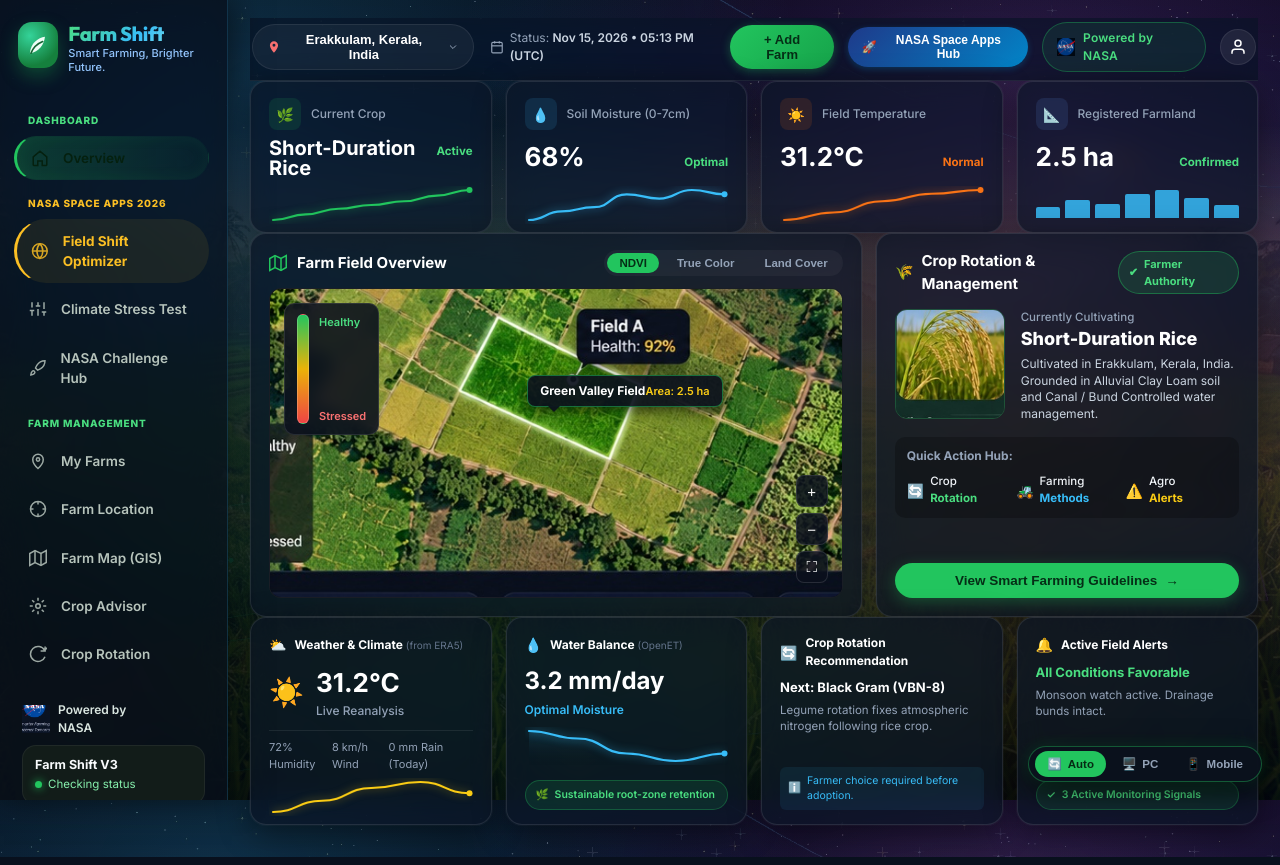
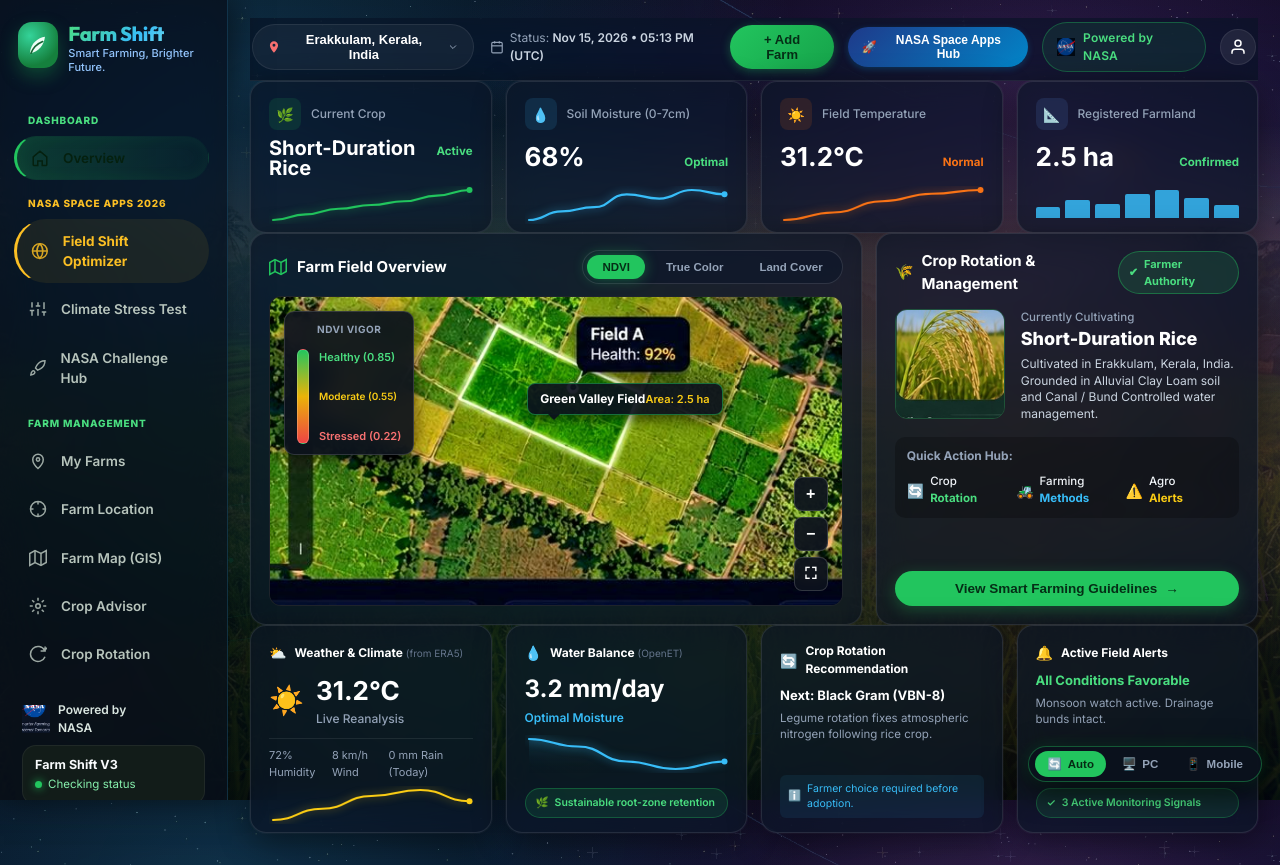
Before and after one commit to sreenath1212/farm-shift, a Flask app: page / in a window 1280 px wide. Run offline with Flask 3, Linux system fonts and the light colour scheme.

Commit message:
Fix Farm Field Overview map: layer switches (NDVI, True Color, Land Cover), interactive zoom controls, and dynamic legend

```diff
--- a/index.html
+++ b/index.html
@@ -398,9 +398,9 @@
                   <h2 class="card-heading-title">Farm Field Overview</h2>
                 </div>
                 <div class="layer-toggle-group">
-                  <button class="layer-toggle-btn active" data-layer="NDVI">NDVI</button>
-                  <button class="layer-toggle-btn" data-layer="True Color">True Color</button>
-                  <button class="layer-toggle-btn" data-layer="Land Cover">Land Cover</button>
+                  <button class="layer-toggle-btn active" data-layer="NDVI" onclick="FarmMap.setDesktopLayer('NDVI')">NDVI</button>
+                  <button class="layer-toggle-btn" data-layer="True Color" onclick="FarmMap.setDesktopLayer('True Color')">True Color</button>
+                  <button class="layer-toggle-btn" data-layer="Land Cover" onclick="FarmMap.setDesktopLayer('Land Cover')">Land Cover</button>
                 </div>
               </div>
 
@@ -414,18 +414,22 @@
                   </div>
                 </div>
 
-                <div class="map-legend-vertical">
-                  <div class="legend-bar-gradient"></div>
-                  <div class="legend-text-labels">
-                    <span class="lbl-healthy">Healthy</span>
-                    <span class="lbl-stressed">Stressed</span>
+                <div class="map-legend-vertical" id="desk-map-legend">
+                  <div style="font-size: 10px; font-weight: 700; color: #94a3b8; text-transform: uppercase; letter-spacing: 0.5px; margin-bottom: 6px;">NDVI Vigor</div>
+                  <div style="display: flex; align-items: center; gap: 10px;">
+                    <div class="legend-bar-gradient" style="width: 12px; height: 95px; border-radius: 6px; background: linear-gradient(to bottom, #22c55e 0%, #eab308 50%, #ef4444 100%); border: 1px solid rgba(255,255,255,0.2);"></div>
+                    <div class="legend-text-labels" style="display: flex; flex-direction: column; justify-content: space-between; height: 95px; font-size: 11px; font-weight: 600;">
+                      <span class="lbl-healthy" style="color: #4ade80;">Healthy (0.85)</span>
+                      <span style="color: #facc15; font-size: 10px;">Moderate (0.55)</span>
+                      <span class="lbl-stressed" style="color: #f87171;">Stressed (0.22)</span>
+                    </div>
                   </div>
                 </div>
 
                 <div class="map-controls-group">
-                  <button class="map-ctrl-btn" id="desk-map-zoomin" title="Zoom In">+</button>
-                  <button class="map-ctrl-btn" id="desk-map-zoomout" title="Zoom Out">−</button>
-                  <button class="map-ctrl-btn" id="desk-map-fullscreen" title="Toggle Fullscreen">⛶</button>
+                  <button class="map-ctrl-btn" id="desk-map-zoomin" onclick="FarmMap.zoomIn()" title="Zoom In">+</button>
+                  <button class="map-ctrl-btn" id="desk-map-zoomout" onclick="FarmMap.zoomOut()" title="Zoom Out">−</button>
+                  <button class="map-ctrl-btn" id="desk-map-fullscreen" onclick="FarmMap.toggleFullscreen()" title="Toggle Fullscreen">⛶</button>
                 </div>
               </div>
             </div>
--- a/static/css/v3_enhancements.css
+++ b/static/css/v3_enhancements.css
@@ -695,3 +695,115 @@ body {
   background: #0f172a !important;
   color: #ffffff !important;
 }
+
+/* Farm Field Overview Map Enhancements (NDVI, True Color, Land Cover, Zoom & Legend) */
+.layer-toggle-group {
+  display: flex !important;
+  align-items: center !important;
+  gap: 6px !important;
+  background: rgba(15, 23, 42, 0.75) !important;
+  padding: 4px !important;
+  border-radius: 9999px !important;
+  border: 1px solid rgba(255, 255, 255, 0.12) !important;
+}
+
+.layer-toggle-btn {
+  padding: 5px 14px !important;
+  border-radius: 9999px !important;
+  font-size: 11.5px !important;
+  font-weight: 600 !important;
+  border: 1px solid transparent !important;
+  background: transparent !important;
+  color: #94a3b8 !important;
+  cursor: pointer !important;
+  transition: all 0.2s ease !important;
+  user-select: none !important;
+}
+
+.layer-toggle-btn:hover:not(.active) {
+  color: #ffffff !important;
+  background: rgba(255, 255, 255, 0.08) !important;
+}
+
+.layer-toggle-btn.active {
+  background: #22c55e !important;
+  color: #052e16 !important;
+  font-weight: 700 !important;
+  box-shadow: 0 0 14px rgba(34, 197, 94, 0.45) !important;
+}
+
+.map-canvas-container {
+  position: relative !important;
+  overflow: hidden !important;
+  border-radius: 12px !important;
+  border: 1px solid rgba(255, 255, 255, 0.1) !important;
+  background: #060b13 !important;
+}
+
+.map-background-img {
+  width: 100% !important;
+  height: 100% !important;
+  object-fit: cover !important;
+  display: block !important;
+  transition: transform 0.25s cubic-bezier(0.4, 0, 0.2, 1), filter 0.3s ease !important;
+  transform-origin: center center !important;
+}
+
+.map-legend-vertical {
+  position: absolute !important;
+  top: 14px !important;
+  left: 14px !important;
+  background: rgba(11, 17, 29, 0.92) !important;
+  backdrop-filter: blur(10px) !important;
+  -webkit-backdrop-filter: blur(10px) !important;
+  border: 1px solid rgba(255, 255, 255, 0.14) !important;
+  border-radius: 10px !important;
+  padding: 10px 12px !important;
+  display: flex !important;
+  flex-direction: column !important;
+  gap: 6px !important;
+  z-index: 15 !important;
+  box-shadow: 0 4px 18px rgba(0, 0, 0, 0.6) !important;
+  pointer-events: none !important;
+}
+
+.map-controls-group {
+  position: absolute !important;
+  bottom: 14px !important;
+  right: 14px !important;
+  display: flex !important;
+  flex-direction: column !important;
+  gap: 6px !important;
+  z-index: 20 !important;
+}
+
+.map-ctrl-btn {
+  width: 34px !important;
+  height: 34px !important;
+  border-radius: 8px !important;
+  background: rgba(11, 17, 29, 0.92) !important;
+  backdrop-filter: blur(8px) !important;
+  -webkit-backdrop-filter: blur(8px) !important;
+  border: 1px solid rgba(255, 255, 255, 0.16) !important;
+  color: #ffffff !important;
+  display: flex !important;
+  align-items: center !important;
+  justify-content: center !important;
+  font-size: 16px !important;
+  font-weight: 700 !important;
+  cursor: pointer !important;
+  transition: all 0.2s ease !important;
+  user-select: none !important;
+}
+
+.map-ctrl-btn:hover {
+  background: rgba(34, 197, 94, 0.3) !important;
+  border-color: #22c55e !important;
+  color: #4ade80 !important;
+  transform: scale(1.08) !important;
+  box-shadow: 0 0 10px rgba(34, 197, 94, 0.4) !important;
+}
+
+.map-ctrl-btn:active {
+  transform: scale(0.92) !important;
+}
--- a/static/js/app.js
+++ b/static/js/app.js
@@ -26,6 +26,9 @@ const FarmApp = {
 
     // Check if farm is registered and sync live weather
     await this.syncLiveTelemetry();
+
+    // Initialize map engine
+    if (typeof FarmMap !== 'undefined') FarmMap.init();
 
     // Render current view
     this.renderAll();
@@ -267,6 +270,7 @@ const FarmApp = {
     if (mobRecDesc) mobRecDesc.textContent = `Active plot: ${farm.name} (${farm.acreage} ha). Tap below to explore smart farming guidelines.`;
 
     this.renderOverviewCharts();
+    if (typeof FarmMap !== 'undefined') FarmMap.setupDesktopMap();
   },
 
   renderOverviewCharts: function() {
--- a/static/js/map.js
+++ b/static/js/map.js
@@ -1,12 +1,16 @@
 /**
- * Farm Shift V1 - Satellite Map & NDVI Engine
- * NASA Harvest & Landsat/Sentinel Field Viewer
+ * Farm Shift V3 - Satellite Map & Multi-Spectral Engine
+ * Multi-layer satellite viewer: NDVI (Vigor), True Color (Natural RGB), ESA Land Cover
+ * Smooth pan/zoom, interactive legend, and fullscreen controls
  */
 
 const FarmMap = {
   currentLayer: 'NDVI',
   currentMobileMode: 'Satellite',
   zoomLevel: 1.0,
+  minZoom: 0.8,
+  maxZoom: 2.2,
+  zoomStep: 0.2,
 
   init: function(farmData) {
     this.setupDesktopMap(farmData);
@@ -20,42 +24,72 @@ const FarmMap = {
     // Layer buttons listener
     const layerBtns = container.querySelectorAll('.layer-toggle-btn');
     layerBtns.forEach(btn => {
-      btn.addEventListener('click', (e) => {
-        layerBtns.forEach(b => b.classList.remove('active'));
-        btn.classList.add('active');
+      btn.onclick = (e) => {
+        e.preventDefault();
         const layer = btn.getAttribute('data-layer');
         FarmMap.setDesktopLayer(layer);
-      });
+      };
     });
 
     // Zoom controls
     const btnZoomIn = document.getElementById('desk-map-zoomin');
     const btnZoomOut = document.getElementById('desk-map-zoomout');
     const btnFullscreen = document.getElementById('desk-map-fullscreen');
-    const mapImg = document.getElementById('desktop-map-img');
 
-    if (btnZoomIn && mapImg) {
-      btnZoomIn.addEventListener('click', () => {
-        FarmMap.zoomLevel = Math.min(FarmMap.zoomLevel + 0.15, 1.6);
-        mapImg.style.transform = `scale(${FarmMap.zoomLevel})`;
-      });
+    if (btnZoomIn) {
+      btnZoomIn.onclick = (e) => {
+        e.preventDefault();
+        FarmMap.zoomIn();
+      };
     }
 
-    if (btnZoomOut && mapImg) {
-      btnZoomOut.addEventListener('click', () => {
-        FarmMap.zoomLevel = Math.max(FarmMap.zoomLevel - 0.15, 0.9);
-        mapImg.style.transform = `scale(${FarmMap.zoomLevel})`;
-      });
+    if (btnZoomOut) {
+      btnZoomOut.onclick = (e) => {
+        e.preventDefault();
+        FarmMap.zoomOut();
+      };
     }
 
-    if (btnFullscreen && container) {
-      btnFullscreen.addEventListener('click', () => {
-        if (!document.fullscreenElement) {
-          container.requestFullscreen().catch(() => {});
-        } else {
-          document.exitFullscreen().catch(() => {});
-        }
-      });
+    if (btnFullscreen) {
+      btnFullscreen.onclick = (e) => {
+        e.preventDefault();
+        FarmMap.toggleFullscreen();
+      };
+    }
+  },
+
+  zoomIn: function() {
+    this.zoomLevel = Math.min(this.zoomLevel + this.zoomStep, this.maxZoom);
+    this.applyZoom();
+  },
+
+  zoomOut: function() {
+    this.zoomLevel = Math.max(this.zoomLevel - this.zoomStep, this.minZoom);
+    this.applyZoom();
+  },
+
+  applyZoom: function() {
+    const mapImg = document.getElementById('desktop-map-img');
+    if (!mapImg) return;
+    mapImg.style.transition = 'transform 0.25s cubic-bezier(0.4, 0, 0.2, 1)';
+    mapImg.style.transformOrigin = 'center center';
+    mapImg.style.transform = `scale(${this.zoomLevel.toFixed(2)})`;
+
+    // Visual feedback on zoom button titles
+    const inBtn = document.getElementById('desk-map-zoomin');
+    const outBtn = document.getElementById('desk-map-zoomout');
+    const zoomText = `${Math.round(this.zoomLevel * 100)}%`;
+    if (inBtn) inBtn.title = `Zoom In (${zoomText})`;
+    if (outBtn) outBtn.title = `Zoom Out (${zoomText})`;
+  },
+
+  toggleFullscreen: function() {
+    const container = document.getElementById('desktop-map-container');
+    if (!container) return;
+    if (!document.fullscreenElement) {
+      container.requestFullscreen().catch(() => {});
+    } else {
+      document.exitFullscreen().catch(() => {});
     }
   },
 
@@ -63,17 +97,70 @@ const FarmMap = {
     this.currentLayer = layer;
     const mapImg = document.getElementById('desktop-map-img');
     const marker = document.getElementById('desk-field-marker');
+    const legend = document.getElementById('desk-map-legend');
+    const container = document.getElementById('desktop-map-container');
+
+    // Update active button state
+    if (container) {
+      const btns = container.querySelectorAll('.layer-toggle-btn');
+      btns.forEach(b => {
+        if (b.getAttribute('data-layer') === layer) {
+          b.classList.add('active');
+        } else {
+          b.classList.remove('active');
+        }
+      });
+    }
+
     if (!mapImg) return;
 
     if (layer === 'NDVI') {
-      mapImg.style.filter = 'saturate(1.4) contrast(1.15) hue-rotate(5deg)';
+      mapImg.src = '/static/images/farm_ndvi.jpg';
+      mapImg.style.filter = 'saturate(1.3) contrast(1.15)';
       if (marker) marker.style.borderColor = 'rgba(34, 197, 94, 0.7)';
+      if (legend) {
+        legend.innerHTML = `
+          <div style="font-size: 10px; font-weight: 700; color: #94a3b8; text-transform: uppercase; letter-spacing: 0.5px; margin-bottom: 6px;">NDVI Vigor</div>
+          <div style="display: flex; align-items: center; gap: 10px;">
+            <div class="legend-bar-gradient" style="width: 12px; height: 95px; border-radius: 6px; background: linear-gradient(to bottom, #22c55e 0%, #eab308 50%, #ef4444 100%); border: 1px solid rgba(255,255,255,0.2);"></div>
+            <div class="legend-text-labels" style="display: flex; flex-direction: column; justify-content: space-between; height: 95px; font-size: 11px; font-weight: 600;">
+              <span class="lbl-healthy" style="color: #4ade80;">Healthy (0.85)</span>
+              <span style="color: #facc15; font-size: 10px;">Moderate (0.55)</span>
+              <span class="lbl-stressed" style="color: #f87171;">Stressed (0.22)</span>
+            </div>
+          </div>
+        `;
+      }
     } else if (layer === 'True Color') {
-      mapImg.style.filter = 'saturate(0.95) contrast(1.05)';
+      mapImg.src = '/static/images/farm_truecolor.jpg';
+      mapImg.style.filter = 'saturate(1.0) contrast(1.05) brightness(1.02)';
       if (marker) marker.style.borderColor = 'rgba(56, 189, 248, 0.7)';
+      if (legend) {
+        legend.innerHTML = `
+          <div style="font-size: 10px; font-weight: 700; color: #94a3b8; text-transform: uppercase; letter-spacing: 0.5px; margin-bottom: 6px;">True Color (RGB)</div>
+          <div style="display: flex; flex-direction: column; gap: 6px; font-size: 11px; font-weight: 600;">
+            <div style="display: flex; align-items: center; gap: 6px;"><span style="display:inline-block; width:10px; height:10px; border-radius:2px; background:#15803d; border:1px solid rgba(255,255,255,0.3);"></span> <span style="color: #e2e8f0;">Lush Paddy</span></div>
+            <div style="display: flex; align-items: center; gap: 6px;"><span style="display:inline-block; width:10px; height:10px; border-radius:2px; background:#166534; border:1px solid rgba(255,255,255,0.3);"></span> <span style="color: #cbd5e1;">Agroforest</span></div>
+            <div style="display: flex; align-items: center; gap: 6px;"><span style="display:inline-block; width:10px; height:10px; border-radius:2px; background:#b45309; border:1px solid rgba(255,255,255,0.3);"></span> <span style="color: #cbd5e1;">Soil & Bunds</span></div>
+            <div style="display: flex; align-items: center; gap: 6px;"><span style="display:inline-block; width:10px; height:10px; border-radius:2px; background:#0284c7; border:1px solid rgba(255,255,255,0.3);"></span> <span style="color: #cbd5e1;">Canal / Water</span></div>
+          </div>
+        `;
+      }
     } else if (layer === 'Land Cover') {
-      mapImg.style.filter = 'saturate(1.8) contrast(1.3) hue-rotate(-25deg)';
+      mapImg.src = '/static/images/farm_landcover.jpg';
+      mapImg.style.filter = 'saturate(1.4) contrast(1.2) brightness(1.05)';
       if (marker) marker.style.borderColor = 'rgba(250, 204, 21, 0.7)';
+      if (legend) {
+        legend.innerHTML = `
+          <div style="font-size: 10px; font-weight: 700; color: #94a3b8; text-transform: uppercase; letter-spacing: 0.5px; margin-bottom: 6px;">ESA Land Cover</div>
+          <div style="display: flex; flex-direction: column; gap: 6px; font-size: 11px; font-weight: 600;">
+            <div style="display: flex; align-items: center; gap: 6px;"><span style="display:inline-block; width:10px; height:10px; border-radius:2px; background:#22c55e; border:1px solid rgba(255,255,255,0.3);"></span> <span style="color: #4ade80;">Paddy (84%)</span></div>
+            <div style="display: flex; align-items: center; gap: 6px;"><span style="display:inline-block; width:10px; height:10px; border-radius:2px; background:#166534; border:1px solid rgba(255,255,255,0.3);"></span> <span style="color: #86efac;">Tree Canopy (8%)</span></div>
+            <div style="display: flex; align-items: center; gap: 6px;"><span style="display:inline-block; width:10px; height:10px; border-radius:2px; background:#0284c7; border:1px solid rgba(255,255,255,0.3);"></span> <span style="color: #38bdf8;">Water/Canal (5%)</span></div>
+            <div style="display: flex; align-items: center; gap: 6px;"><span style="display:inline-block; width:10px; height:10px; border-radius:2px; background:#d97706; border:1px solid rgba(255,255,255,0.3);"></span> <span style="color: #fbbf24;">Bunds & Tracks (3%)</span></div>
+          </div>
+        `;
+      }
     }
   },
 
@@ -83,12 +170,12 @@ const FarmMap = {
 
     const toggles = container.querySelectorAll('.mobile-map-pill');
     toggles.forEach(pill => {
-      pill.addEventListener('click', () => {
+      pill.onclick = () => {
         toggles.forEach(p => p.classList.remove('active'));
         pill.classList.add('active');
-        const mode = pill.getAttribute('data-mode');
+        const mode = pill.getAttribute('data-mode') || 'Satellite';
         FarmMap.setMobileMapMode(mode);
-      });
+      };
     });
 
     const zoomIn = document.getElementById('mob-map-zoomin');
@@ -97,27 +184,27 @@ const FarmMap = {
     const mobImg = document.getElementById('mobile-map-img');
 
     if (zoomIn && mobImg) {
-      zoomIn.addEventListener('click', () => {
+      zoomIn.onclick = () => {
         FarmMap.zoomLevel = Math.min(FarmMap.zoomLevel + 0.2, 1.8);
         mobImg.style.transform = `scale(${FarmMap.zoomLevel})`;
-      });
+      };
     }
 
     if (zoomOut && mobImg) {
-      zoomOut.addEventListener('click', () => {
+      zoomOut.onclick = () => {
         FarmMap.zoomLevel = Math.max(FarmMap.zoomLevel - 0.2, 0.9);
         mobImg.style.transform = `scale(${FarmMap.zoomLevel})`;
-      });
+      };
     }
 
     if (fullBtn && container) {
-      fullBtn.addEventListener('click', () => {
+      fullBtn.onclick = () => {
         if (!document.fullscreenElement) {
           container.requestFullscreen().catch(() => {});
         } else {
           document.exitFullscreen().catch(() => {});
         }
-      });
+      };
     }
   },
 
@@ -133,3 +220,10 @@ const FarmMap = {
     }
   }
 };
+
+// Auto-initialize when DOM is ready or script loads
+if (document.readyState === 'loading') {
+  document.addEventListener('DOMContentLoaded', () => FarmMap.init());
+} else {
+  FarmMap.init();
+}
```
Also changed, not shown: templates/index.html (+15 -11 lines), static/images/farm_landcover.jpg (added), static/images/farm_ndvi.jpg (added), static/images/farm_satellite.jpg, static/images/farm_truecolor.jpg (added).
